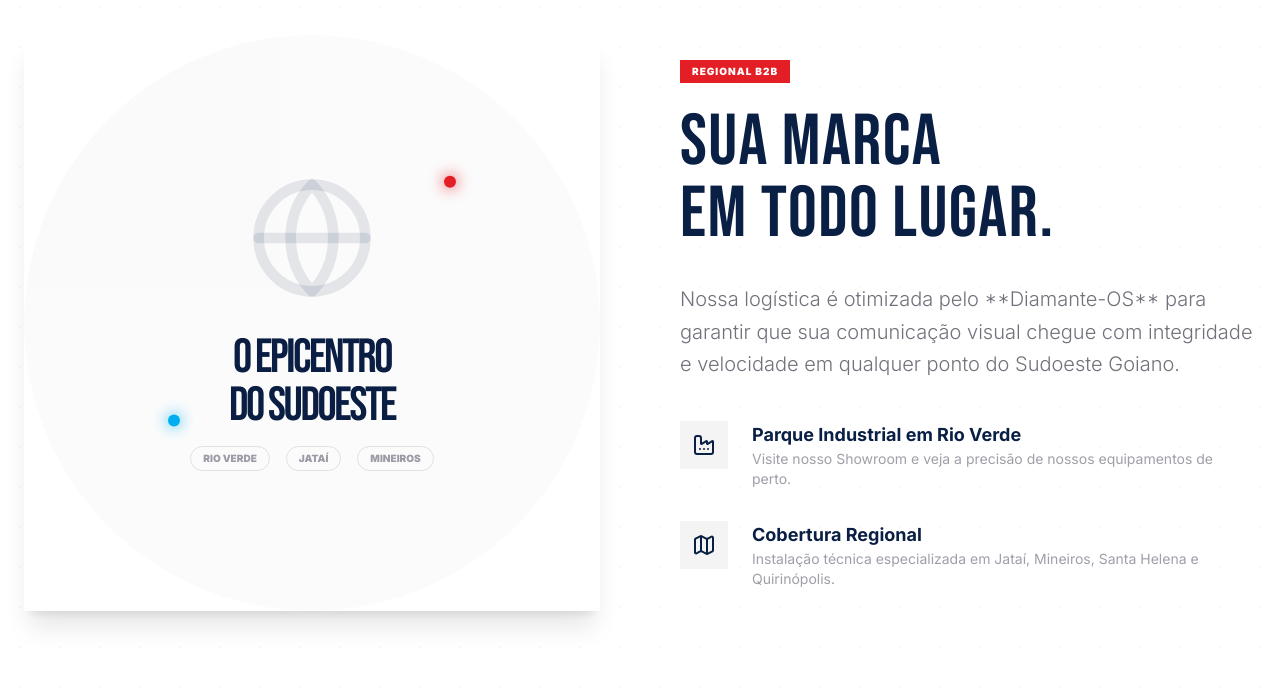
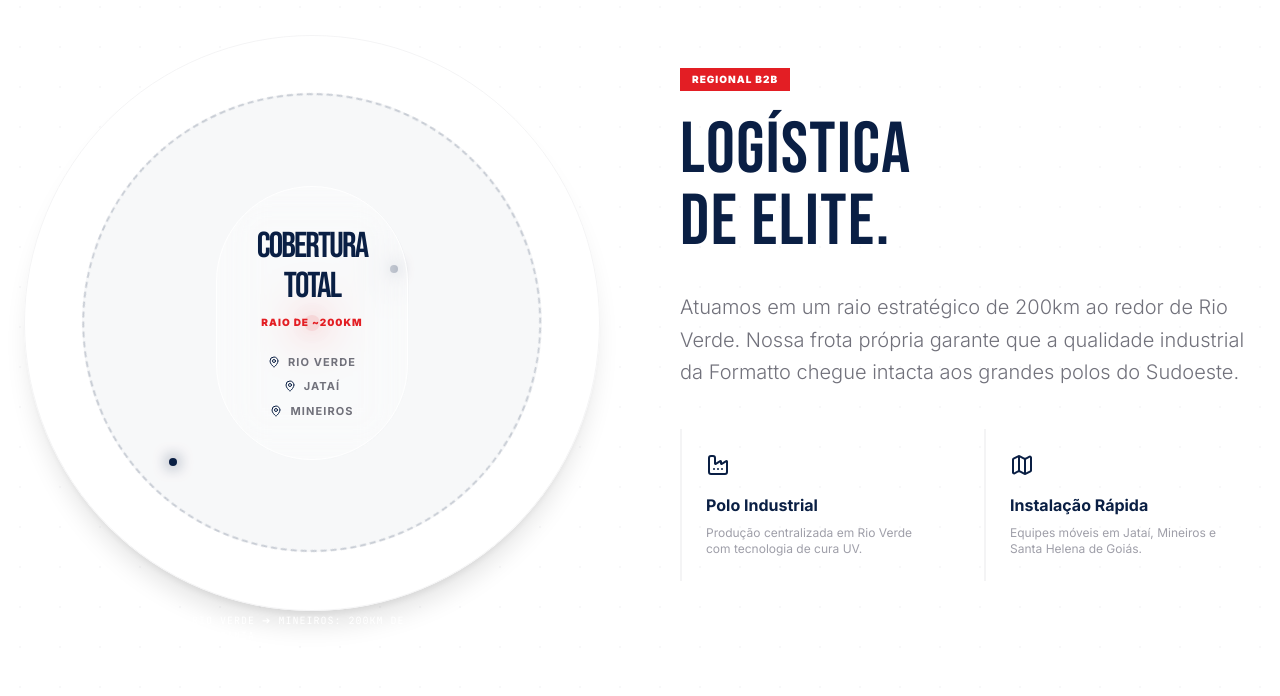
Before and after one commit to laranjaeragnarok2/formatto-sovereign-hub, a Next.js app: page / in a window 1280 px wide. Shown: the part 2204-2900 px from the top of the page. Built offline with nearby package versions, Linux system fonts and the light colour scheme.

Commit message:
feat: implement regional coverage map and distance analytics

```diff
--- a/src/components/sections/RegionalFocus.tsx
+++ b/src/components/sections/RegionalFocus.tsx
@@ -1,10 +1,10 @@
 "use client";
 import { motion } from "framer-motion";
-import { Map, Zap, Factory, Globe } from "lucide-react";
+import { Map, Zap, Factory, Globe, MapPin } from "lucide-react";
 
 export default function RegionalFocus() {
   return (
-    <section className="py-32 bg-white relative overflow-hidden">
+    <section id="expansao" className="py-32 bg-white relative overflow-hidden">
       {/* Abstract Map Grid Background */}
       <div className="absolute inset-0 opacity-[0.03] pointer-events-none">
         <div className="w-full h-full" style={{ backgroundImage: 'radial-gradient(#0A1F44 1px, transparent 1px)', backgroundSize: '40px 40px' }} />
@@ -16,52 +16,68 @@ export default function RegionalFocus() {
             initial={{ opacity: 0, scale: 0.95 }}
             whileInView={{ opacity: 1, scale: 1 }}
             transition={{ duration: 1 }}
+            className="relative"
           >
-            <div className="relative aspect-square glass-card border-none flex items-center justify-center p-12">
-               <div className="absolute inset-0 bg-formatto-blue/[0.02] rounded-full animate-pulse" />
-               <div className="text-center">
-                  <Globe className="w-32 h-32 text-formatto-blue/10 mx-auto mb-8" />
-                  <h3 className="text-5xl font-headline text-formatto-blue mb-4 tracking-tighter">O EPICENTRO <br/> DO SUDOESTE</h3>
-                  <div className="flex justify-center gap-4">
+            {/* Visual Coverage Area Map */}
+            <div className="relative aspect-square glass-card border-zinc-200 flex items-center justify-center p-4 shadow-2xl overflow-hidden rounded-full">
+               {/* Radius Circle */}
+               <motion.div
+                 initial={{ scale: 0 }}
+                 whileInView={{ scale: 1 }}
+                 transition={{ duration: 1.5, ease: "easeOut" }}
+                 className="absolute w-[80%] h-[80%] border-2 border-dashed border-formatto-blue/20 rounded-full animate-[spin_20s_linear_infinite]"
+               />
+               <div className="absolute w-[80%] h-[80%] bg-formatto-blue/[0.03] rounded-full" />
+
+               <div className="text-center relative z-20 bg-white/40 p-10 backdrop-blur-xl rounded-full border border-white">
+                  <h3 className="text-4xl font-headline text-formatto-blue mb-2 tracking-tighter">COBERTURA <br/> TOTAL</h3>
+                  <p className="text-[10px] font-black text-formatto-red uppercase tracking-widest mb-6">Raio de ~200km</p>
+                  <div className="space-y-2">
                      {["RIO VERDE", "JATAÍ", "MINEIROS"].map((city) => (
-                       <span key={city} className="text-[10px] font-black border border-zinc-200 px-3 py-1 rounded-full text-zinc-400">
-                         {city}
-                       </span>
+                       <div key={city} className="flex items-center justify-center gap-2">
+                          <MapPin className="w-3 h-3 text-formatto-blue" />
+                          <span className="text-[11px] font-bold text-zinc-500 uppercase tracking-widest">
+                            {city}
+                          </span>
+                       </div>
                      ))}
                   </div>
                </div>
 
-               {/* Decorative "GPS" Pointers */}
-               <motion.div animate={{ y: [0, -10, 0] }} transition={{ repeat: Infinity, duration: 3 }} className="absolute top-1/4 right-1/4 w-3 h-3 bg-formatto-red rounded-full shadow-[0_0_15px_#E31E24]" />
-               <motion.div animate={{ y: [0, 10, 0] }} transition={{ repeat: Infinity, duration: 4 }} className="absolute bottom-1/3 left-1/4 w-3 h-3 bg-formatto-accent rounded-full shadow-[0_0_15px_#00AEEF]" />
+               {/* City Nodes */}
+               {/* Rio Verde (Center) */}
+               <div className="absolute top-1/2 left-1/2 -translate-x-1/2 -translate-y-1/2 w-4 h-4 bg-formatto-red rounded-full shadow-[0_0_20px_#E31E24]" />
+
+               {/* Jataí (~90km) */}
+               <div className="absolute top-[40%] right-[35%] w-2 h-2 bg-formatto-blue rounded-full shadow-[0_0_15px_#0A1F44]" />
+
+               {/* Mineiros (~200km) */}
+               <div className="absolute bottom-[25%] left-[25%] w-2 h-2 bg-formatto-blue rounded-full shadow-[0_0_15px_#0A1F44]" />
+            </div>
+
+            {/* Distance Info Tag */}
+            <div className="absolute -bottom-10 left-1/2 -translate-x-1/2 bg-formatto-dark text-white px-6 py-2 text-[10px] font-mono tracking-widest uppercase">
+               Rio Verde ➔ Mineiros: 200km de Soberania
             </div>
           </motion.div>
 
           <div>
             <span className="label-red mb-6 inline-block">Regional B2B</span>
-            <h2 className="section-title">SUA MARCA <br/> EM TODO LUGAR.</h2>
+            <h2 className="section-title">LOGÍSTICA <br/> DE ELITE.</h2>
             <p className="text-xl text-zinc-500 mb-10 font-light leading-relaxed">
-              Nossa logística é otimizada pelo **Diamante-OS** para garantir que sua comunicação visual chegue com integridade e velocidade em qualquer ponto do Sudoeste Goiano.
+              Atuamos em um raio estratégico de 200km ao redor de Rio Verde. Nossa frota própria garante que a qualidade industrial da Formatto chegue intacta aos grandes polos do Sudoeste.
             </p>
 
-            <div className="space-y-8">
-               <div className="flex gap-6">
-                  <div className="w-12 h-12 bg-zinc-100 flex items-center justify-center shrink-0">
-                     <Factory className="w-6 h-6 text-formatto-blue" />
-                  </div>
-                  <div>
-                     <h4 className="font-bold text-lg text-formatto-blue">Parque Industrial em Rio Verde</h4>
-                     <p className="text-sm text-zinc-400">Visite nosso Showroom e veja a precisão de nossos equipamentos de perto.</p>
-                  </div>
+            <div className="grid sm:grid-cols-2 gap-8">
+               <div className="p-6 border-l-2 border-zinc-100 hover:border-formatto-blue transition-colors">
+                  <Factory className="w-6 h-6 text-formatto-blue mb-4" />
+                  <h4 className="font-bold text-formatto-blue mb-2">Polo Industrial</h4>
+                  <p className="text-xs text-zinc-400">Produção centralizada em Rio Verde com tecnologia de cura UV.</p>
                </div>
-               <div className="flex gap-6">
-                  <div className="w-12 h-12 bg-zinc-100 flex items-center justify-center shrink-0">
-                     <Map className="w-6 h-6 text-formatto-blue" />
-                  </div>
-                  <div>
-                     <h4 className="font-bold text-lg text-formatto-blue">Cobertura Regional</h4>
-                     <p className="text-sm text-zinc-400">Instalação técnica especializada em Jataí, Mineiros, Santa Helena e Quirinópolis.</p>
-                  </div>
+               <div className="p-6 border-l-2 border-zinc-100 hover:border-formatto-blue transition-colors">
+                  <Map className="w-6 h-6 text-formatto-blue mb-4" />
+                  <h4 className="font-bold text-formatto-blue mb-2">Instalação Rápida</h4>
+                  <p className="text-xs text-zinc-400">Equipes móveis em Jataí, Mineiros e Santa Helena de Goiás.</p>
                </div>
             </div>
           </div>
```
